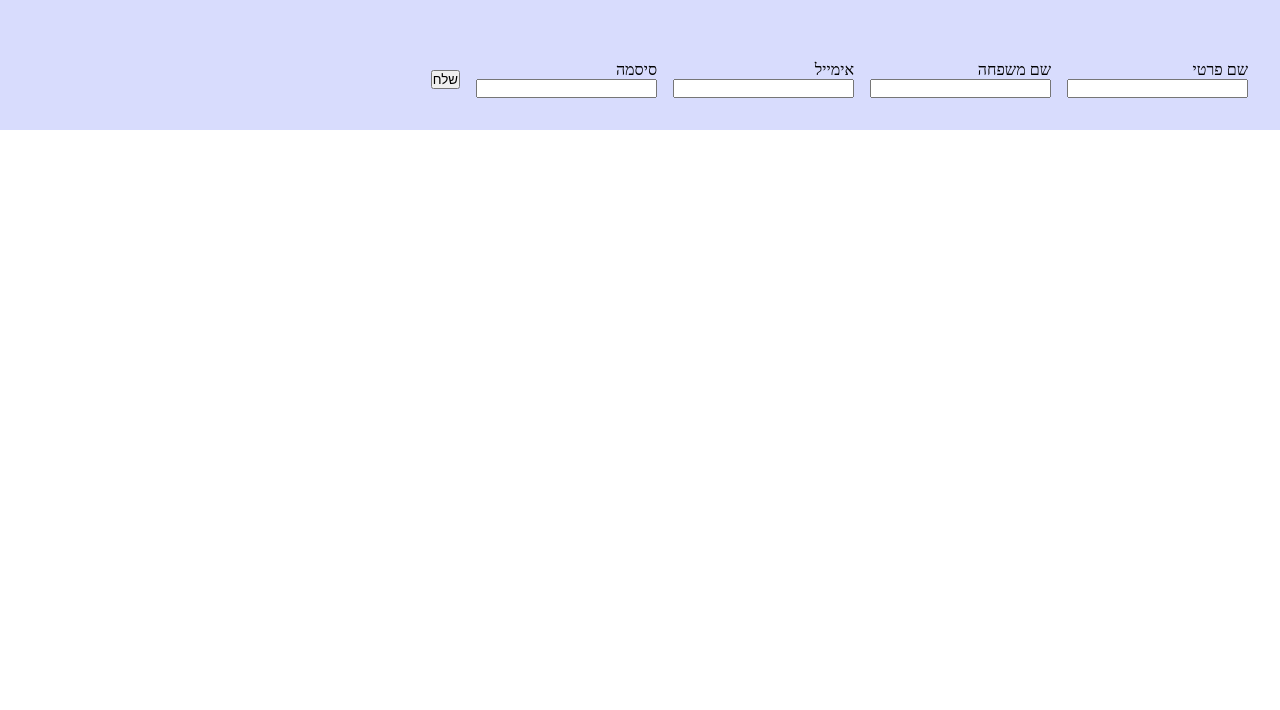
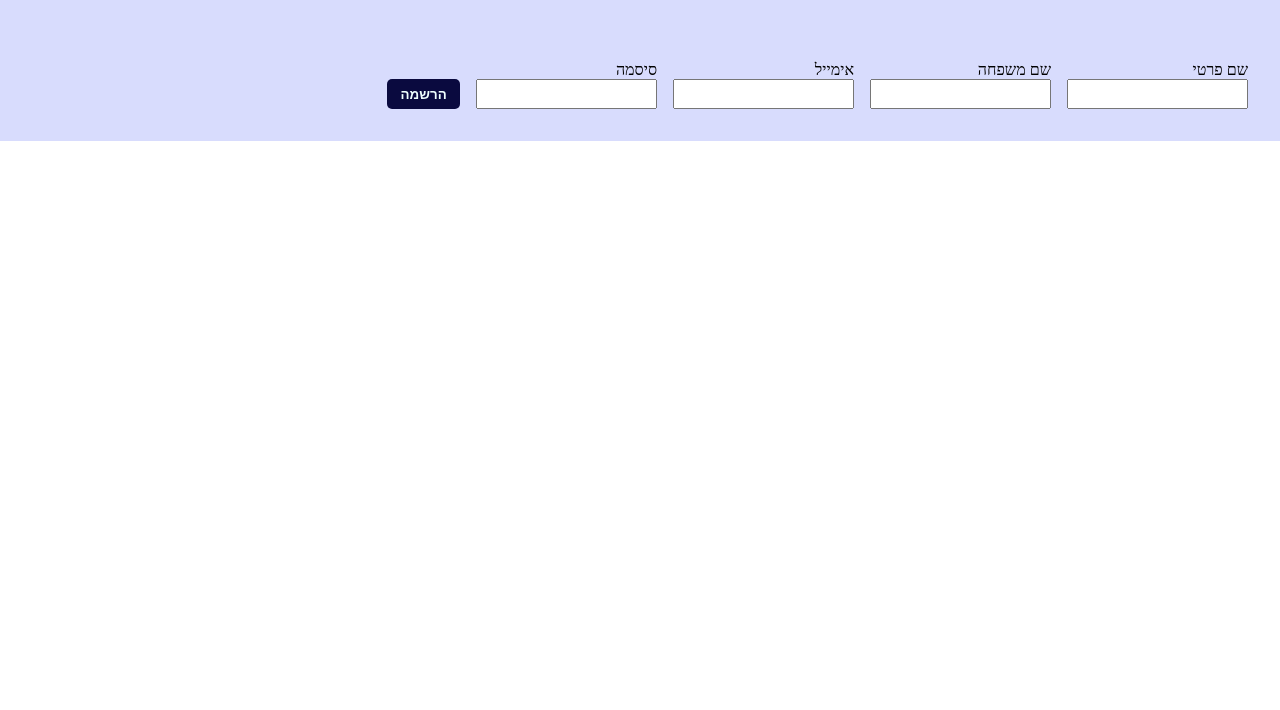
Before and after one commit to yehonatan604/W310523ER, a plain HTML site: page index.html in a window 1280 px wide. Shown: the part 90-800 px from the top of the page. Drawn offline with Linux system fonts and the light colour scheme.

Commit message:
commit 5

```diff
--- a/index.html
+++ b/index.html
@@ -34,7 +34,7 @@
                 <input type="password" name="password" id="password">
             </div>
             <div class="form-control">
-                <input type="submit" value="שלח" id="submitBtn">
+                <input type="submit" value="הרשמה" id="submitBtn" class="btn btn-primary">
             </div>
         </form>
 
--- a/styles.css
+++ b/styles.css
@@ -17,7 +17,6 @@
 .register-form {
     display: flex;
     flex-direction: row;
-    margin-top: 2em;
 }
 
 .form-control {
@@ -32,3 +31,25 @@
 .register-form {
     margin: 2em;
 }
+
+.btn {
+    border: 0;
+    padding: 0 1em;
+    border-radius: 5px;
+    font-weight: 600;
+    margin-top: auto;
+}
+
+.btn-primary {
+    background-color: rgb(10, 10, 63);
+    color: azure;
+}
+
+.btn:hover {
+    opacity: .7;
+    cursor: pointer;
+}
+
+input {
+    height: 30px;
+}
```
